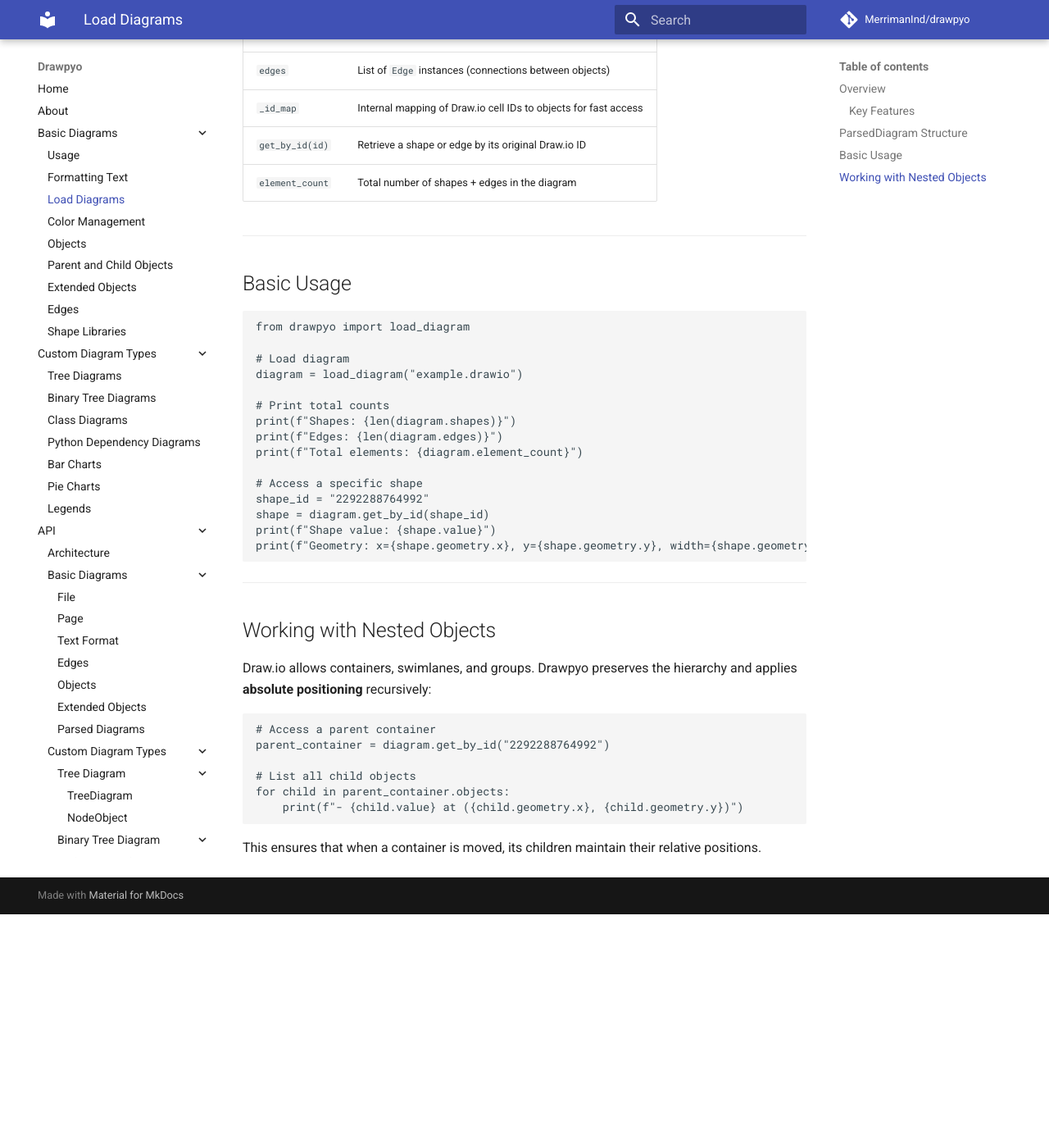
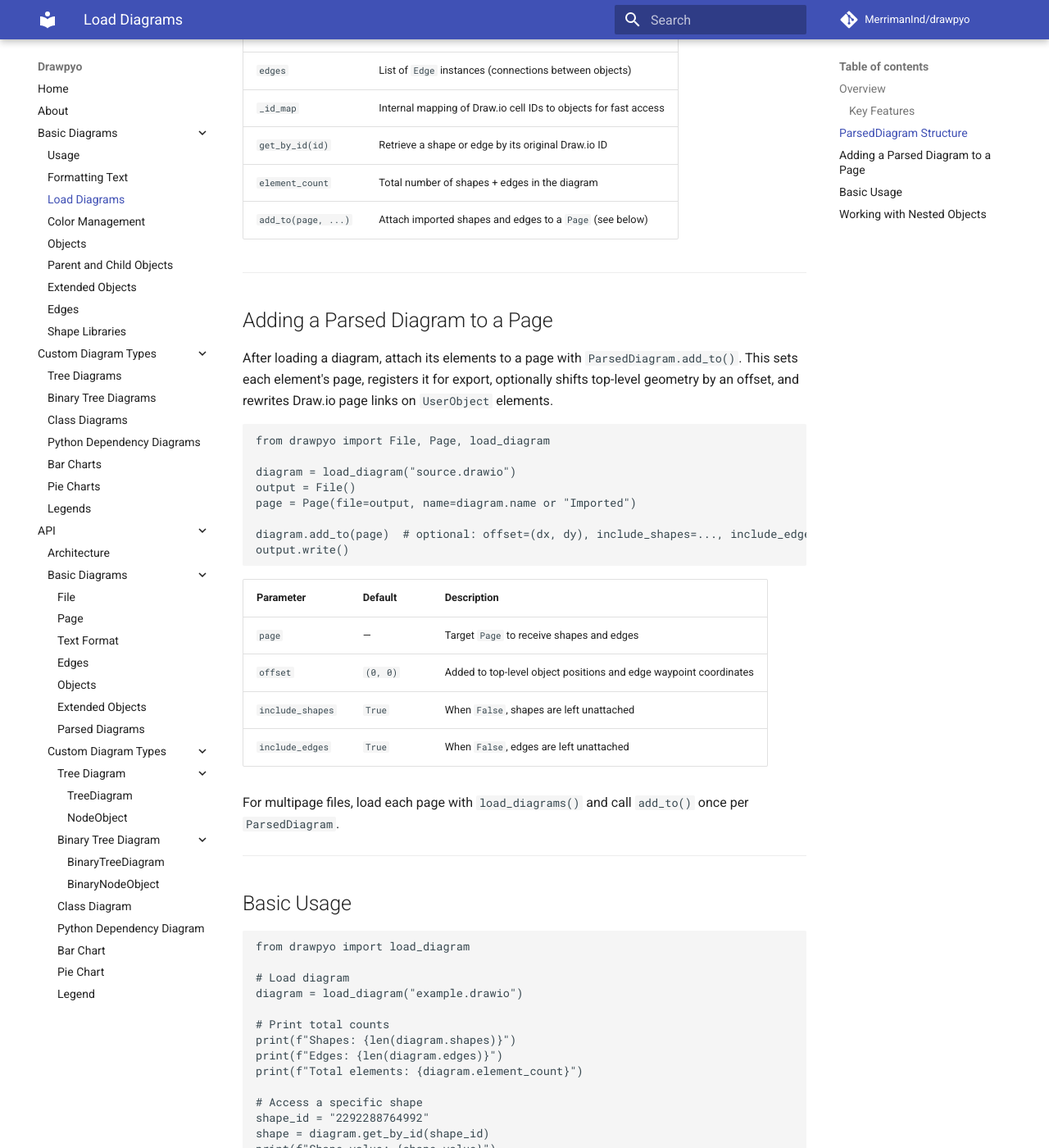
Before and after one commit to MerrimanInd/drawpyo, an MkDocs documentation site: the page built from docs/usage/load_diagrams.md, in a window 1280 px wide and 1400 px high, scrolled down 1039 px. Shown: the whole window at 82% size. Built offline with MkDocs 1.6.1 and Material for MkDocs 9.7.7, drawn with Linux system fonts in a browser that asks for light colours; comment, search, counter and statistics services are not loaded; before the commit the page ends 2154 px from its top, so only the background shows below that.

Commit message:
docs: document ParsedDiagram.add_to and expand tests (closes #120)

````diff
--- a/docs/usage/load_diagrams.md
+++ b/docs/usage/load_diagrams.md
@@ -37,6 +37,33 @@
 | `_id_map`       | Internal mapping of Draw.io cell IDs to objects for fast access |
 | `get_by_id(id)` | Retrieve a shape or edge by its original Draw.io ID             |
 | `element_count` | Total number of shapes + edges in the diagram                   |
+| `add_to(page, ...)` | Attach imported shapes and edges to a `Page` (see below)    |
+
+---
+
+## Adding a Parsed Diagram to a Page
+
+After loading a diagram, attach its elements to a page with `ParsedDiagram.add_to()`. This sets each element's page, registers it for export, optionally shifts top-level geometry by an offset, and rewrites Draw.io page links on `UserObject` elements.
+
+```python
+from drawpyo import File, Page, load_diagram
+
+diagram = load_diagram("source.drawio")
+output = File()
+page = Page(file=output, name=diagram.name or "Imported")
+
+diagram.add_to(page)  # optional: offset=(dx, dy), include_shapes=..., include_edges=...
+output.write()
+```
+
+| Parameter        | Default | Description |
+| ---------------- | ------- | ----------- |
+| `page`           | —       | Target `Page` to receive shapes and edges |
+| `offset`         | `(0, 0)` | Added to top-level object positions and edge waypoint coordinates |
+| `include_shapes` | `True`  | When `False`, shapes are left unattached |
+| `include_edges`  | `True`  | When `False`, edges are left unattached |
+
+For multipage files, load each page with `load_diagrams()` and call `add_to()` once per `ParsedDiagram`.
 
 ---
 
````
Also changed, not shown: 1 other file.
